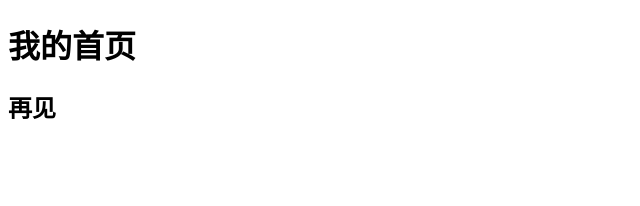
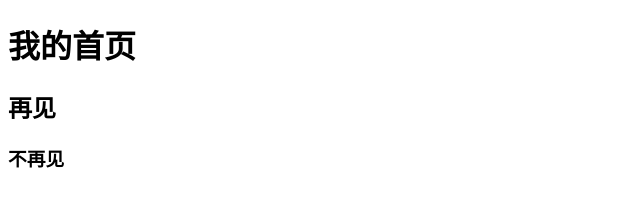
Before and after one commit to X-981123/git-dome, a plain HTML site: page index.html in a window 1280 px wide. Shown: the full height of the page, 0-640 px from the left. Drawn offline with Linux system fonts and the light colour scheme.

Commit message:
第一次提交

```diff
--- a/index.html
+++ b/index.html
@@ -12,6 +12,8 @@
     <h1>我的首页</h1>
 
     <h2>再见</h2>
+
+    <h3>不再见</h3>
 </body>
 
 </html>
```
